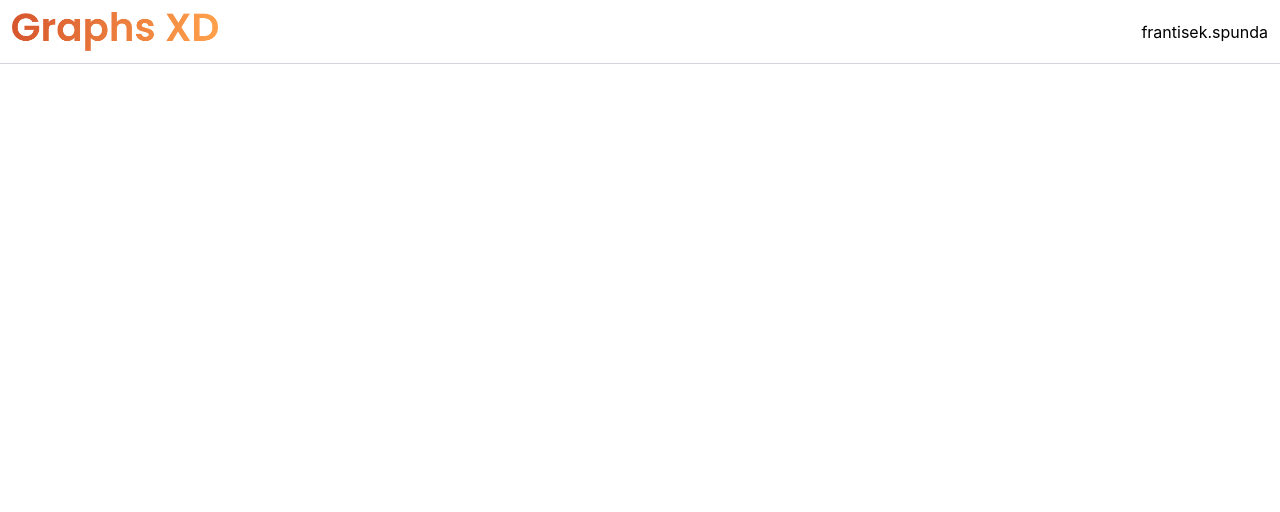
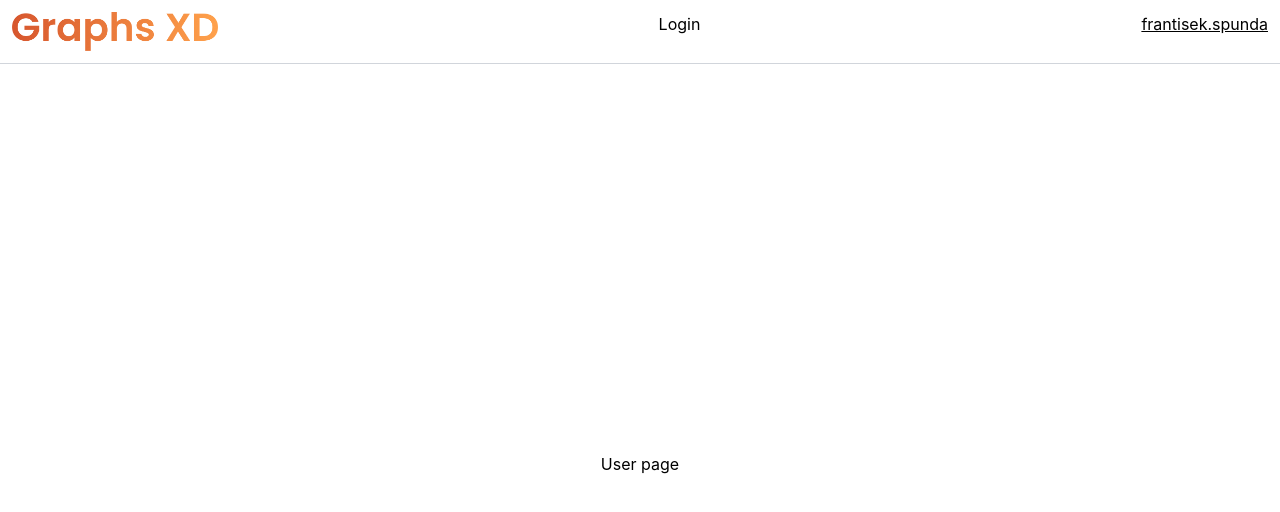
Before and after one commit to FrantisekSpunda/graphs_xd, a React (Create React App) app: page /account in a window 1280 px wide. Before the commit this address had no page. Shown: the top 512 px of the page. Built offline with nearby package versions, Linux system fonts and the light colour scheme.

Commit message:
complete list of components for app

```diff
--- a/src/App.js
+++ b/src/App.js
@@ -1,6 +1,7 @@
-import Login from "./views/layout/Login";
-import Header from "./views/layout/Header";
-import CreateGraph from "./views/layout/CreateGraph";
+import Login from "./views/components/Login";
+import Header from "./views/components/Header";
+import CreateGraph from "./views/components/CreateGraph";
+import Account from "./views/components/Account";
 import { BrowserRouter as Router, Routes, Route } from 'react-router-dom';
 import './tailwind.css';
 
@@ -10,8 +11,9 @@ function App() {
       <div className="App">
         <Header />
         <Routes>
-          <Route path="login" element={<Login/>} />
-          <Route path="create_graph" element={<CreateGraph/>} />
+          <Route path="login" element={<Login />} />
+          <Route path="create_graph" element={<CreateGraph />} />
+          <Route path="account" element={<Account />} />
         </Routes>
       </div>
     </Router>
--- /dev/null
+++ b/src/views/components/Account.js
@@ -0,0 +1,10 @@
+function Account () {
+
+    return (
+        <div className='flex flex-col items-center justify-center h-screen'>
+            <h1>User page</h1>
+        </div>
+    )
+}
+
+export default Account
--- a/src/views/layout/CreateGraph.js
+++ b/src/views/components/CreateGraph.js
@@ -1,4 +1,4 @@
-function Login () {
+function CreateGraph () {
 
     return (
         <div className='flex flex-col items-center justify-center h-screen'>
@@ -7,4 +7,4 @@ function Login () {
     )
 }
 
-export default Login
+export default CreateGraph
--- /dev/null
+++ b/src/views/components/Header.js
@@ -0,0 +1,19 @@
+import logo from '../../graphs_logo.png';
+import { NavLink } from 'react-router-dom';
+
+function Header() {
+    return (
+        <header className="w-full h-16 p-3 border-b border-gray-300 flex justify-between">
+            <img src={logo} alt="logo" className='h-full' />
+
+            <NavLink to='login' className={({ isActive }) => isActive && "underline"}>
+                <p className='text-base flex items-center'>Login</p>
+            </NavLink>
+            <NavLink to='account' className={({ isActive }) => isActive && "underline"}>
+                <p className='text-base flex items-center'>frantisek.spunda</p>
+            </NavLink>
+        </header>
+    );
+  }
+
+  export default Header;
--- a/src/views/layout/Header.js
+++ /dev/null
@@ -1,13 +0,0 @@
-import logo from '../../graphs_logo.png';
-
-function Header() {
-    return (
-        <header className="w-full h-16 p-3 border-b border-gray-300 flex justify-between">
-            <img src={logo} alt="logo" className='h-full' />
-
-            <p className='text-base flex items-center'>frantisek.spunda</p>
-        </header>
-    );
-  }
-
-  export default Header;
```
Also changed, not shown: src/tailwind.css, src/views/components/AccountSettings.js (added), src/views/components/Login.js (renamed from src/views/layout/Login.js), src/views/components/Register.js (added), src/views/components/YourGraphs.js (added).
